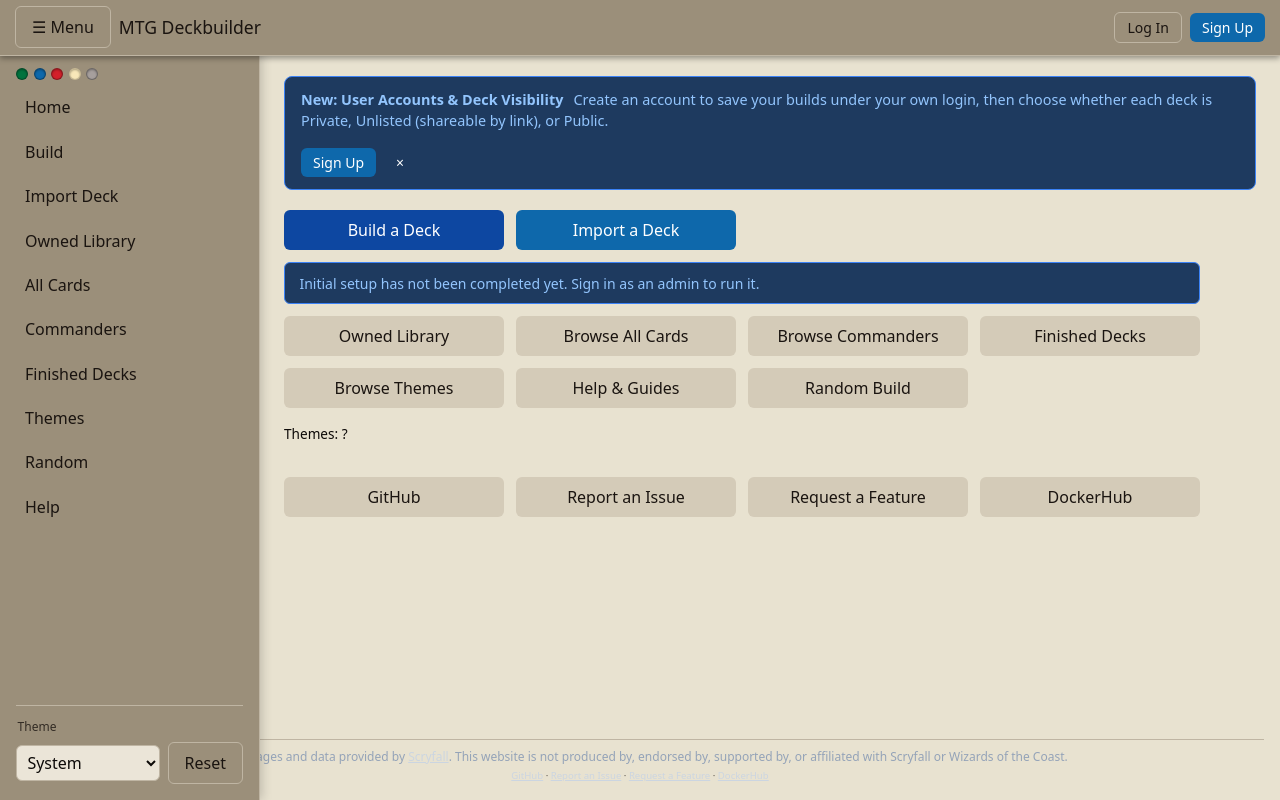
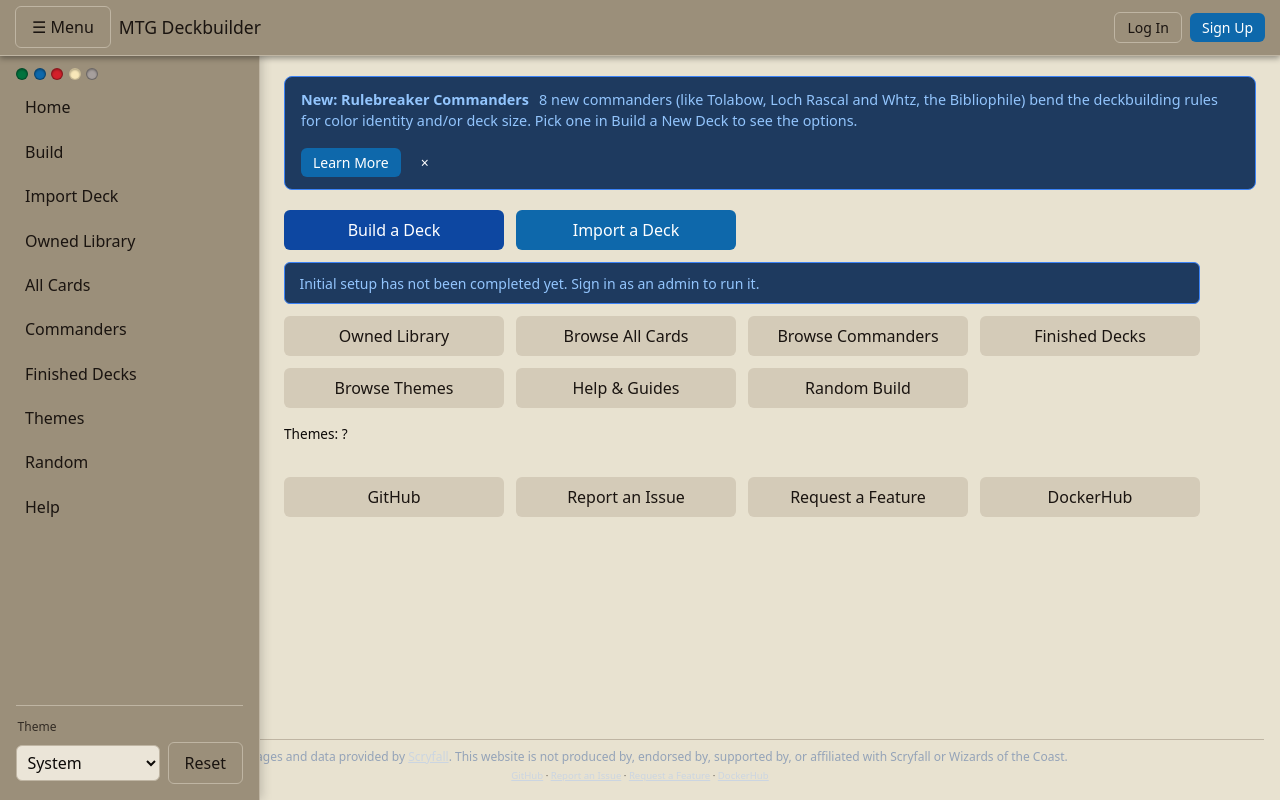
Before and after one commit to mwisnowski/mtg_python_deckbuilder, a FastAPI app: page / in a window 1280 px wide. Run offline with FastAPI, Linux system fonts and the light colour scheme; data comes from the database, SQL or seed files in the repository; parts of the project's set-up code (start-up, migrations or seed data) failed here and were passed over; some libraries are stand-ins or nearby versions.

Commit message:
chore: update What's New banner for Rulebreaker Commanders

```diff
--- a/code/web/app.py
+++ b/code/web/app.py
@@ -180,8 +180,8 @@
 # "What's New" promo (top-bar badge + homepage banner). Bump this id whenever a
 # new feature should be advertised — changing it makes the promo reappear even
 # for users who dismissed the previous one (see base.html / home.html).
-templates.env.globals["WHATS_NEW_ID"] = "user-accounts-deck-visibility"
-templates.env.globals["WHATS_NEW_LABEL"] = "New: User Accounts & Deck Visibility"
+templates.env.globals["WHATS_NEW_ID"] = "rulebreaker-commanders"
+templates.env.globals["WHATS_NEW_LABEL"] = "New: Rulebreaker Commanders"
 
 # Shared short description for the legacy creature allocation toggle (roadmap 33, Milestone 5)
 from code.deck_builder import builder_constants as _bc
--- a/code/web/templates/home.html
+++ b/code/web/templates/home.html
@@ -6,12 +6,10 @@
   <div id="whats-new-banner" data-whats-new-id="{{ WHATS_NEW_ID }}" style="display:none; margin-bottom:1.25rem; padding:.75rem 1rem; border-radius:8px; background:var(--info-bg,#1e3a5f); color:var(--info-text,#93c5fd); border:1px solid var(--info-border,#3b82f6); font-size:.9rem; display:flex; align-items:center; justify-content:space-between; gap:1rem; flex-wrap:wrap;">
     <div>
       <strong>{{ WHATS_NEW_LABEL }}</strong>
-      <span style="margin-left:.4rem;">Create an account to save your builds under your own login, then choose whether each deck is Private, Unlisted (shareable by link), or Public.</span>
+      <span style="margin-left:.4rem;">8 new commanders (like Tolabow, Loch Rascal and Whtz, the Bibliophile) bend the deckbuilding rules for color identity and/or deck size. Pick one in Build a New Deck to see the options.</span>
     </div>
     <div style="display:flex; gap:.5rem; align-items:center; flex-shrink:0;">
-      {% if not request.state.current_user or request.state.current_user.is_guest %}
-      <a href="/auth/register" class="btn btn-sm">Sign Up</a>
-      {% endif %}
+      <a href="/help/rulebreaker_commanders" class="btn btn-sm">Learn More</a>
       <button type="button" id="whats-new-dismiss" class="btn btn-sm" style="background:transparent;" title="Dismiss" aria-label="Dismiss">&times;</button>
     </div>
   </div>
```
